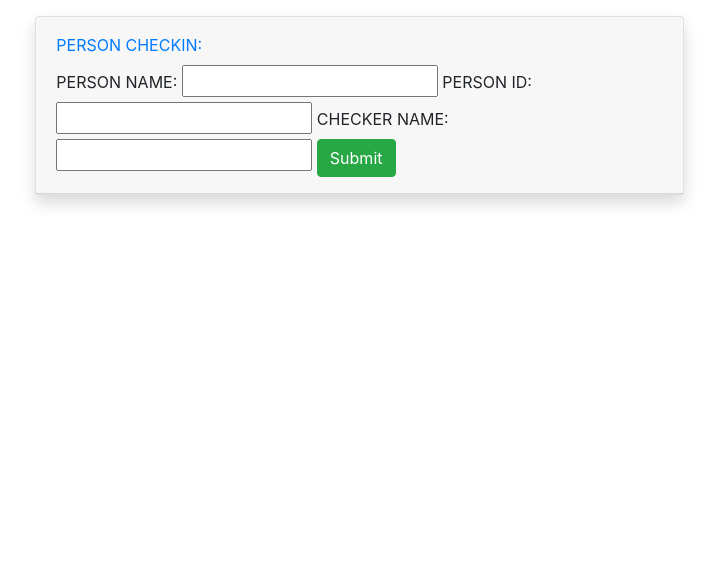
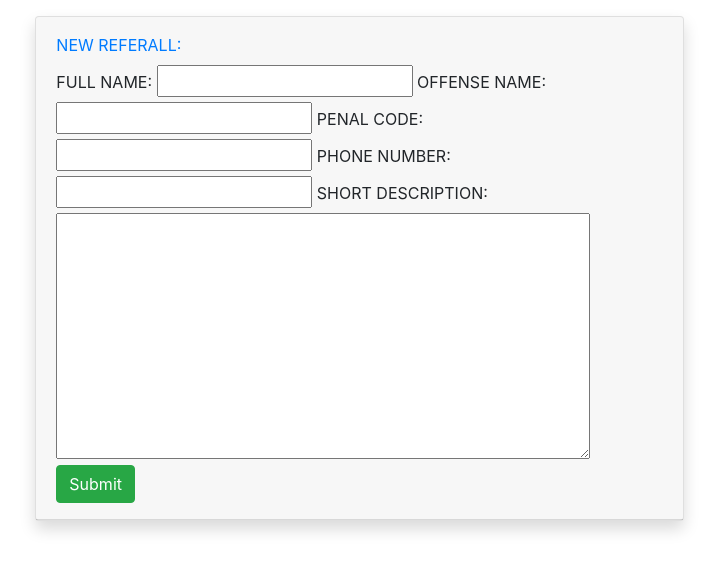
Before and after one commit to ameyanori/SQLDashboard, a Flask app: template templates/add.html in a window 1280 px wide. Shown: the part 48-619 px from the top of the page, without its empty margins (217-935 px from the left). Run offline with Flask 2, Linux system fonts and the light colour scheme; the template is opened without the code that fills it, so the values that code supplies are empty; parts of the project's set-up code (start-up, migrations or seed data) failed here and were passed over; some libraries are stand-ins or nearby versions.

Commit message:
update 2021/10/05 18:58:01

```diff
--- a/templates/add.html
+++ b/templates/add.html
@@ -16,14 +16,26 @@
                                 class="card-header py-3 d-flex flex-row align-items-center justify-content-between">
 
                                 <form method="post" name="checkin">
-                                    <label class="text-primary" class="font-weight-bold">PERSON CHECKIN: <br> </label>
+                                    <label class="text-primary" class="font-weight-bold">NEW REFERALL: <br> </label>
                                     <br>
-                                    <label for="name">PERSON NAME:</label>
+                                    <label for="name">FULL NAME:</label>
                                     <input type="text" name="name" id="name">
-                                    <label for="num">PERSON ID:</label>
+                                    <label for="num">OFFENSE NAME:</label>
                                     <input type="number" name="num" id="num">
-                                    <label for="sro">CHECKER NAME:</label>
+                                    <label for="sro">PENAL CODE:</label>
                                     <input type="text" name="sro" id="sro">
+
+                                    <label for="sro">PHONE NUMBER:</label>
+                                    <input type="text" name="sro" id="sro">
+
+                                    <label for="sro">SHORT DESCRIPTION:</label>
+                                    <textarea name="paragraph_text" id="short_description" cols="50" rows="10"></textarea>
+
+
+
+
+
+
                                     <input type="submit" class="btn btn-success">
                                 </form>
 
```
Also changed, not shown: 1 other file.
